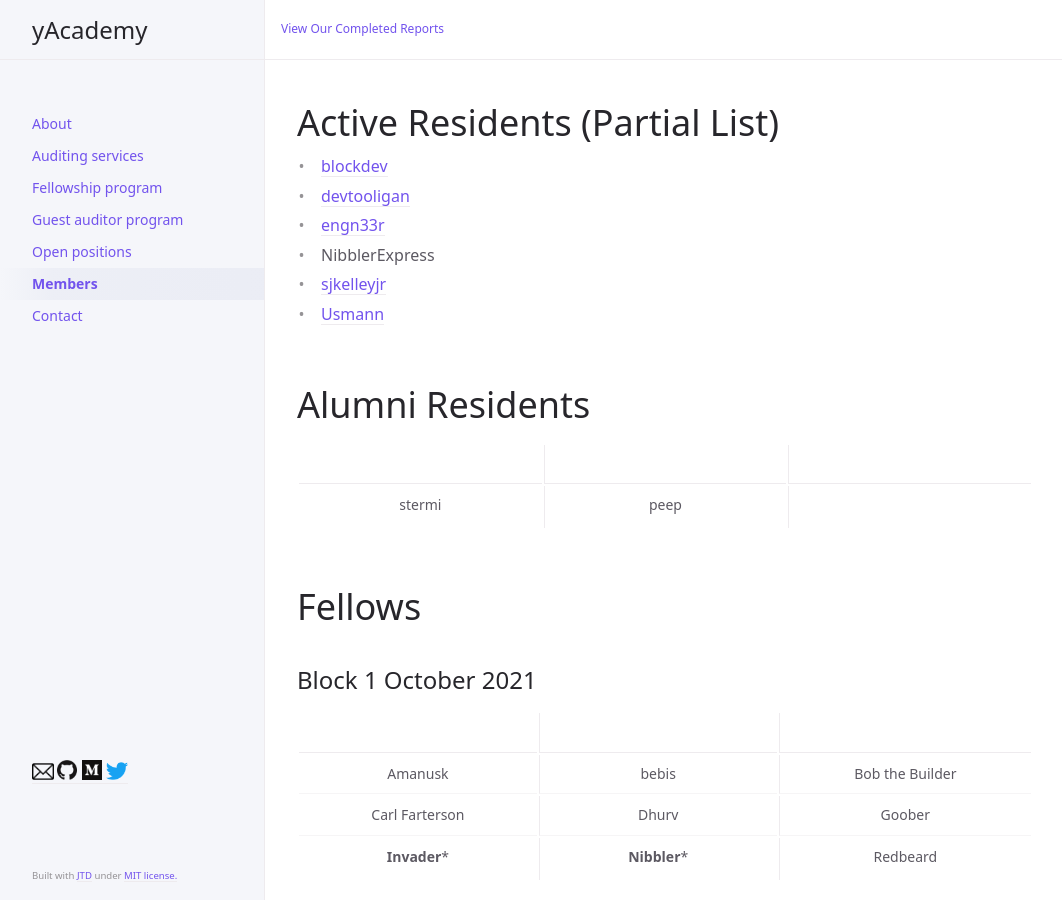
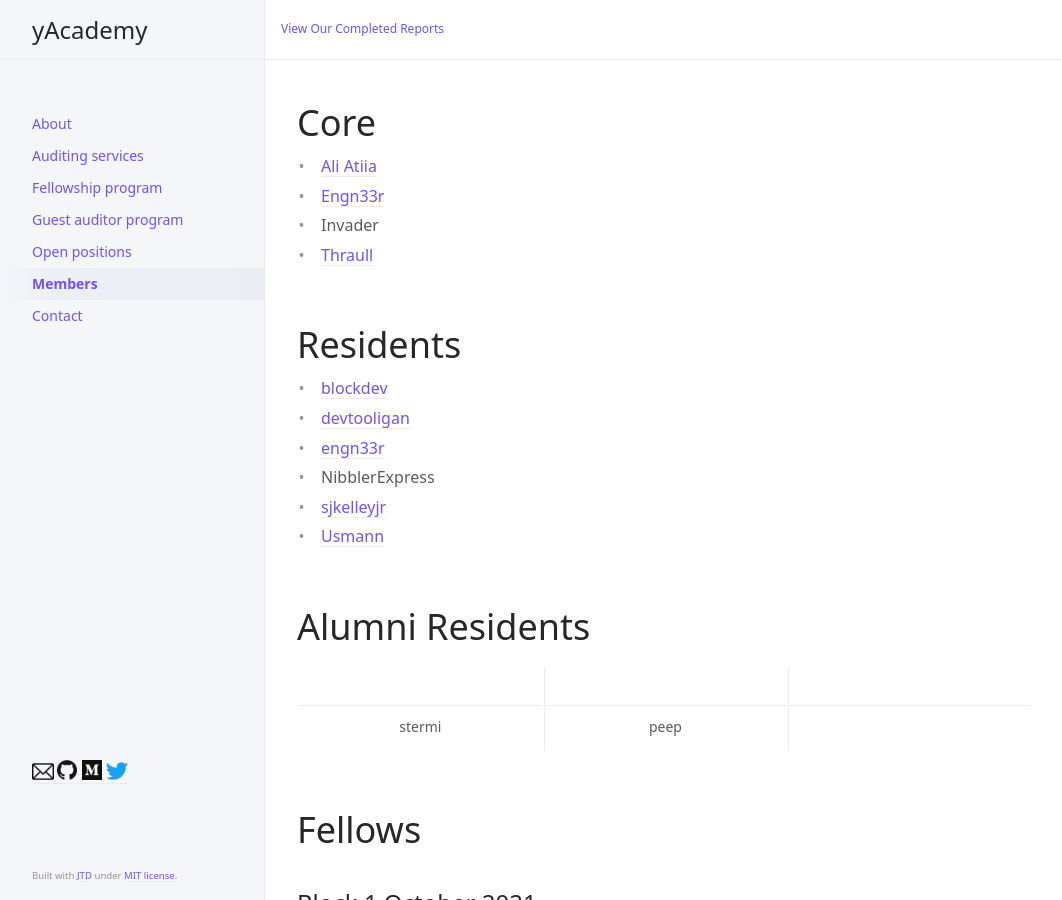
Before and after one commit to yacademy/yacademy.github.io, a Jekyll site: the page built from members.md, in a window 1280 px wide and 900 px high. Shown: the whole window, without its empty margins (107-1169 px from the left). Built offline with Jekyll 4.4.1, drawn with Linux system fonts in a browser that asks for light colours.

Commit message:
adding core

```diff
--- a/members.md
+++ b/members.md
@@ -4,8 +4,13 @@ layout: default
 has_children: false
 nav_order: 6
 ---
+# Core
+* [Ali Atiia](https://twitter.com/aliatiia_)
+* [Engn33r](https://twitter.com/bl4ckb1rd71)
+* Invader
+* [Thraull](https://twitter.com/traull)
 
-# Active Residents (Partial List)
+# Residents
 
 * [blockdev](https://twitter.com/blockdeveth)
 * [devtooligan](https://twitter.com/devtooligan)
```
